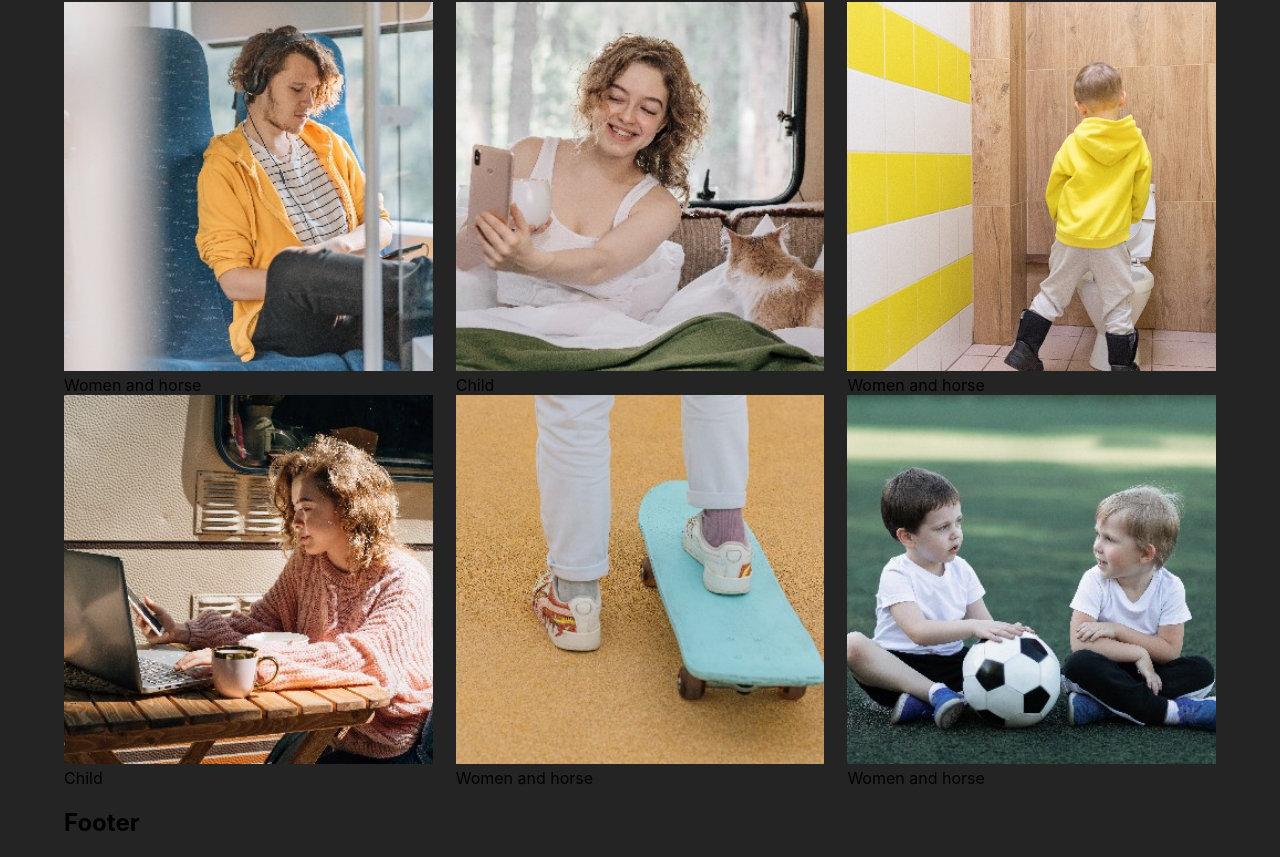
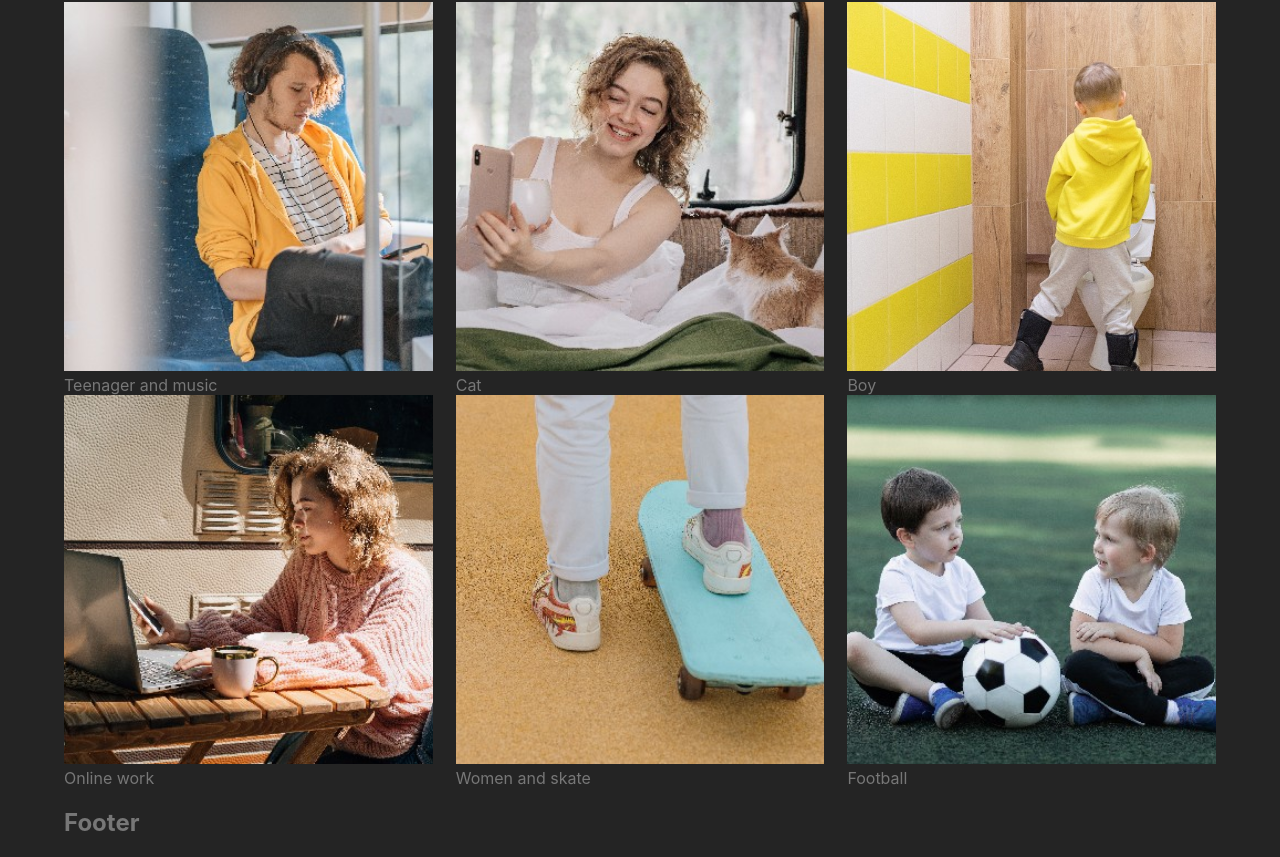
Before and after one commit to evakerrigan/eva-images, a React (Vite) app: page / in a window 1280 px wide. Shown: the part 939-1796 px from the top of the page. Built offline with nearby package versions, Linux system fonts and the light colour scheme; a web font is replaced by a local one.

Commit message:
refactor: change title data card

```diff
--- a/src/components/CardItem/CardItem.scss
+++ b/src/components/CardItem/CardItem.scss
@@ -3,3 +3,6 @@
   aspect-ratio: 1/1;
   object-fit: cover;
 }
+.card-title {
+  color: #777;
+}
--- a/src/components/Home/Home.scss
+++ b/src/components/Home/Home.scss
@@ -6,3 +6,6 @@
 .card-item {
   width: 32%;
 }
+h2 {
+  color: #777;
+}
--- a/src/data/cards.json
+++ b/src/data/cards.json
@@ -15,51 +15,51 @@
   },
   {
     "id": "3",
-    "title": "Child",
+    "title": "Girl and skate",
     "url": "image/cards/3.jpg",
     "shops": ["shutterstock"],
-    "tags": ["child"]
+    "tags": ["girl"]
   },
   {
     "id": "4",
-    "title": "Women and horse",
+    "title": "Teenager and music",
     "url": "image/cards/4.jpg",
     "shops": ["adobe"],
-    "tags": ["horse"]
+    "tags": ["man"]
   },
   {
     "id": "5",
-    "title": "Child",
+    "title": "Cat",
     "url": "image/cards/5.jpg",
     "shops": ["shutterstock"],
-    "tags": ["child"]
+    "tags": ["cat"]
   },
   {
     "id": "6",
-    "title": "Women and horse",
+    "title": "Boy",
     "url": "image/cards/6.jpg",
     "shops": ["adobe"],
-    "tags": ["horse"]
+    "tags": ["boy"]
   },
   {
     "id": "7",
-    "title": "Child",
+    "title": "Online work",
     "url": "image/cards/7.jpg",
     "shops": ["shutterstock"],
-    "tags": ["child"]
+    "tags": ["online work"]
   },
   {
     "id": "8",
-    "title": "Women and horse",
+    "title": "Women and skate",
     "url": "image/cards/8.jpg",
     "shops": ["adobe"],
-    "tags": ["horse"]
+    "tags": ["skate"]
   },
   {
     "id": "9",
-    "title": "Women and horse",
+    "title": "Football",
     "url": "image/cards/9.jpg",
     "shops": ["adobe"],
-    "tags": ["horse"]
+    "tags": ["football"]
   }
 ]
```
